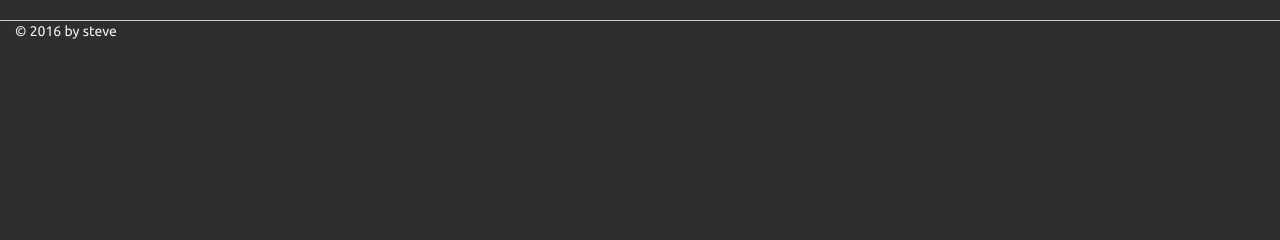
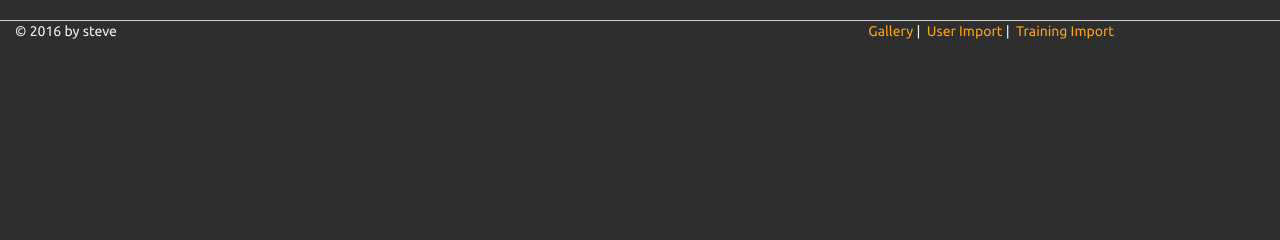
Before and after one commit to GroSte/feumgmt, a Django app: a page that uses base/templates/base/__base.html in a window 1280 px wide. Shown: the part 201-441 px from the top of the page. Run offline with Django 3.2, Linux system fonts and the light colour scheme; data comes from the database, SQL or seed files in the repository; parts of the project's set-up code (start-up, migrations or seed data) failed here and were passed over; some libraries are stand-ins or nearby versions.

Commit message:
moved links

```diff
--- a/base/templates/base/__base.html
+++ b/base/templates/base/__base.html
@@ -106,8 +106,13 @@
         <!-- Footer -->
         <div class="col-lg-12 footer">
             <div class="row">
-                <div class="col-md-12">
+                <div class="col-md-4">
                     &copy; 2016 by steve
+                </div>
+                <div class="col-md-offset-4 col-md-4">
+                    <a href="{% url 'gallery' %}">{% trans 'Gallery' %}</a>&nbsp;|&nbsp;
+                    <a href="{% url 'user_import' %}">{% trans 'User Import' %}</a>&nbsp;|&nbsp;
+                    <a href="{% url 'training_import' %}">{% trans 'Training Import' %}</a>
                 </div>
             </div>
         </div>
--- a/base/templates/base/dashboard.html
+++ b/base/templates/base/dashboard.html
@@ -31,8 +31,7 @@
                     {% trans 'Next Breathing Protection Training' %}:
                 </h4>
                 {{ next_bpt.date|date:"D, d.m.Y - H:i" }} {% trans 'in' %} {{ next_bpt.location }}<br />
-                <i>{% trans 'Participants' %}: {{ next_bpt.participants }}</i><br />
-                <a href="{% url 'gallery' %}">{% trans 'Gallery' %}</a>
+                <i>{% trans 'Participants' %}: {{ next_bpt.participants }}</i>
             </div>
         </div>
         <div class="col-md-4 col-sm-12 dash-tile-container">
@@ -46,8 +45,6 @@
                     {{ next_message.text }}<br />
                     <i>({{ next_message.creation_date|date:"d.m.Y" }} - {{ next_message.author }})</i><br />
                 {% endfor %}
-                <br /><a href="{% url 'user_import' %}">User Import</a><br />
-                <a href="{% url 'training_import' %}">Training Import</a>
             </div>
         </div>
     </div>
```
